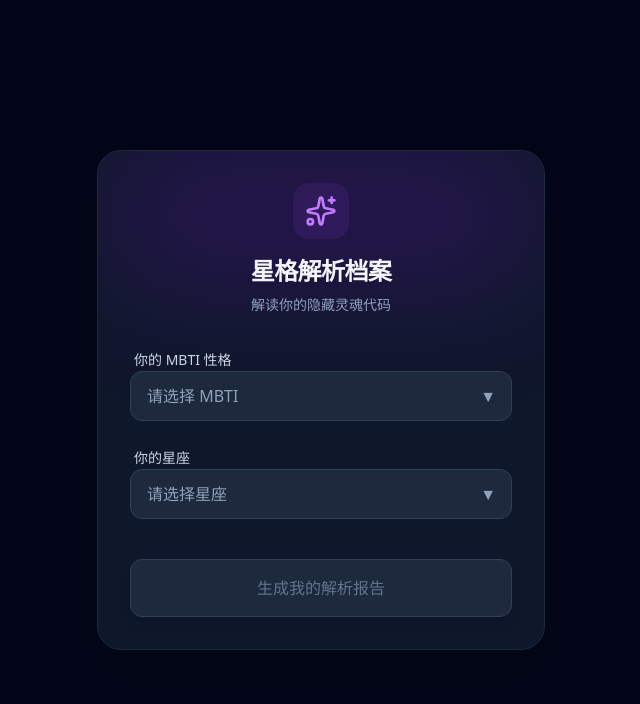
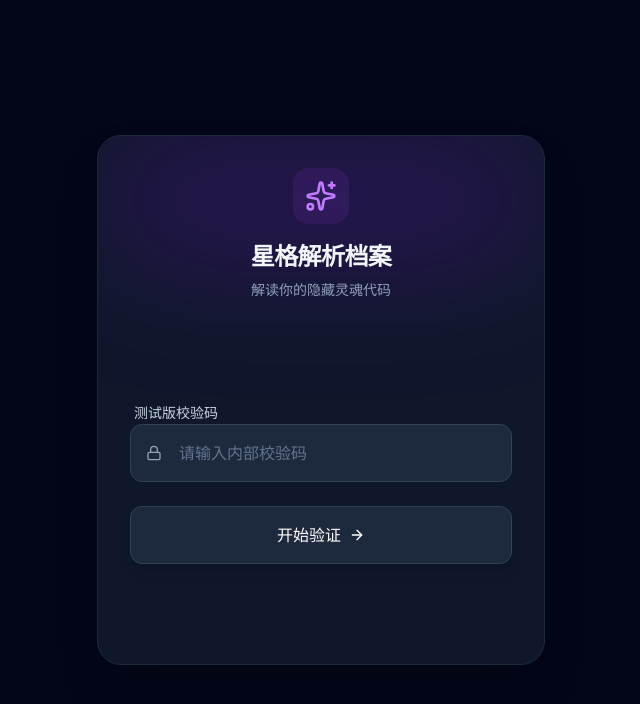
Before and after one commit to cigarberrylilu-web/mbti-and-12, a React (Vite) app: page / in a window 1280 px wide. Shown: the top 704 px of the page, without its empty margins (319-959 px from the left). Built offline with nearby package versions, Linux system fonts and the light colour scheme.

Commit message:
第一部分完结

```diff
--- a/src/components/HomePage.tsx
+++ b/src/components/HomePage.tsx
@@ -1,11 +1,30 @@
-import { useState } from "react";
-import { motion } from "motion/react";
-import { Sparkles } from "lucide-react";
+import { useState, useEffect } from "react";
+import { motion, AnimatePresence } from "motion/react";
+import { Sparkles, ArrowRight, Lock, Unlock } from "lucide-react";
 import { reportData } from "../data/reportData";
 
 export function HomePage({ onComplete }: { onComplete: (data: { mbti: string; zodiac: string }) => void }) {
   const [mbti, setMbti] = useState("");
   const [zodiac, setZodiac] = useState("");
+  const [step, setStep] = useState<"verify" | "start" | "form">("verify");
+  const [code, setCode] = useState("");
+  const [error, setError] = useState("");
+
+  useEffect(() => {
+    const verified = localStorage.getItem("soul_report_verified");
+    if (verified) {
+      setStep("start");
+    }
+  }, []);
+
+  const handleVerify = () => {
+    if (code.trim().length > 0) {
+      localStorage.setItem("soul_report_verified", "true");
+      setStep("start");
+    } else {
+      setError("请输入校验码");
+    }
+  };
 
   const mbtiOptions = ["INFJ", "INTJ", "INFP", "INTP", "ENFJ", "ENTJ", "ENFP", "ENTP", "ISTJ", "ISFJ", "ESTJ", "ESFJ", "ISTP", "ISFP", "ESTP", "ESFP"];
   const zodiacOptions = ["白羊座", "狮子座", "射手座", "金牛座", "处女座", "摩羯座", "双子座", "天秤座", "水瓶座", "巨蟹座", "天蝎座", "双鱼座"];
@@ -30,7 +49,83 @@ export function HomePage({ onComplete }: { onComplete: (data: { mbti: string; zo
           <p className="text-slate-400 text-sm">解读你的隐藏灵魂代码</p>
         </div>
 
-        <div className="space-y-6 relative">
+        <div className="relative min-h-[300px]">
+          <AnimatePresence mode="wait">
+            {step === "verify" && (
+              <motion.div
+                key="verify"
+                initial={{ opacity: 0, x: -20 }}
+                animate={{ opacity: 1, x: 0 }}
+                exit={{ opacity: 0, x: 20 }}
+                className="space-y-6 absolute inset-0 flex flex-col justify-center"
+              >
+                <div className="space-y-2">
+                  <label className="text-sm font-medium text-slate-300 ml-1">测试版校验码</label>
+                  <div className="relative">
+                    <div className="absolute inset-y-0 left-4 flex items-center pointer-events-none text-slate-400">
+                      <Lock className="w-4 h-4" />
+                    </div>
+                    <input
+                      type="text"
+                      placeholder="请输入内部校验码"
+                      value={code}
+                      onChange={(e) => {
+                        setCode(e.target.value);
+                        if (error) setError("");
+                      }}
+                      onKeyDown={(e) => {
+                        if (e.key === "Enter") handleVerify();
+                      }}
+                      className="w-full bg-slate-800 border border-slate-700 text-white rounded-xl pl-12 pr-4 py-4 outline-none focus:ring-2 focus:ring-purple-500 transition-all font-medium placeholder:text-slate-500"
+                    />
+                  </div>
+                  {error && <p className="text-xs text-red-400 mt-1 ml-1">{error}</p>}
+                </div>
+                <motion.button
+                  whileHover={{ scale: 1.02 }}
+                  whileTap={{ scale: 0.98 }}
+                  onClick={handleVerify}
+                  className="w-full bg-slate-800 hover:bg-slate-700 text-white font-medium py-4 rounded-xl shadow-lg transition-all border border-slate-700 flex items-center justify-center space-x-2"
+                >
+                  <span>开始验证</span>
+                  <ArrowRight className="w-4 h-4" />
+                </motion.button>
+              </motion.div>
+            )}
+
+            {step === "start" && (
+              <motion.div
+                key="start"
+                initial={{ opacity: 0, scale: 0.95 }}
+                animate={{ opacity: 1, scale: 1 }}
+                exit={{ opacity: 0, scale: 1.05 }}
+                className="absolute inset-0 flex flex-col items-center justify-center space-y-8"
+              >
+                <div className="text-center space-y-2">
+                  <div className="inline-flex items-center justify-center w-12 h-12 bg-green-500/10 rounded-full mb-4 text-green-400 border border-green-500/20">
+                    <Unlock className="w-6 h-6" />
+                  </div>
+                  <p className="text-slate-200 font-medium">身份已验证</p>
+                  <p className="text-sm text-slate-500">欢迎进入深层潜意识世界</p>
+                </div>
+                <motion.button
+                  whileHover={{ scale: 1.05 }}
+                  whileTap={{ scale: 0.95 }}
+                  onClick={() => setStep("form")}
+                  className="bg-gradient-to-r from-purple-600 to-indigo-600 hover:from-purple-500 hover:to-indigo-500 text-white font-medium px-10 py-4 rounded-full shadow-lg shadow-purple-500/25 transition-all text-lg"
+                >
+                  开始测试
+                </motion.button>
+              </motion.div>
+            )}
+
+            {step === "form" && (
+              <motion.div
+                key="form"
+                initial={{ opacity: 0, y: 20 }}
+                animate={{ opacity: 1, y: 0 }}
+                className="space-y-6 absolute inset-0 flex flex-col justify-center"
+              >
                 <div className="space-y-2 relative z-10">
                   <label className="text-sm font-medium text-slate-300 ml-1">你的 MBTI 性格</label>
                   <div className="relative">
@@ -84,6 +179,9 @@ export function HomePage({ onComplete }: { onComplete: (data: { mbti: string; zo
                 >
                   生成我的解析报告
                 </motion.button>
+              </motion.div>
+            )}
+          </AnimatePresence>
         </div>
       </motion.div>
     </div>
```
Lines whose indentation alone changed are shown as unchanged.
